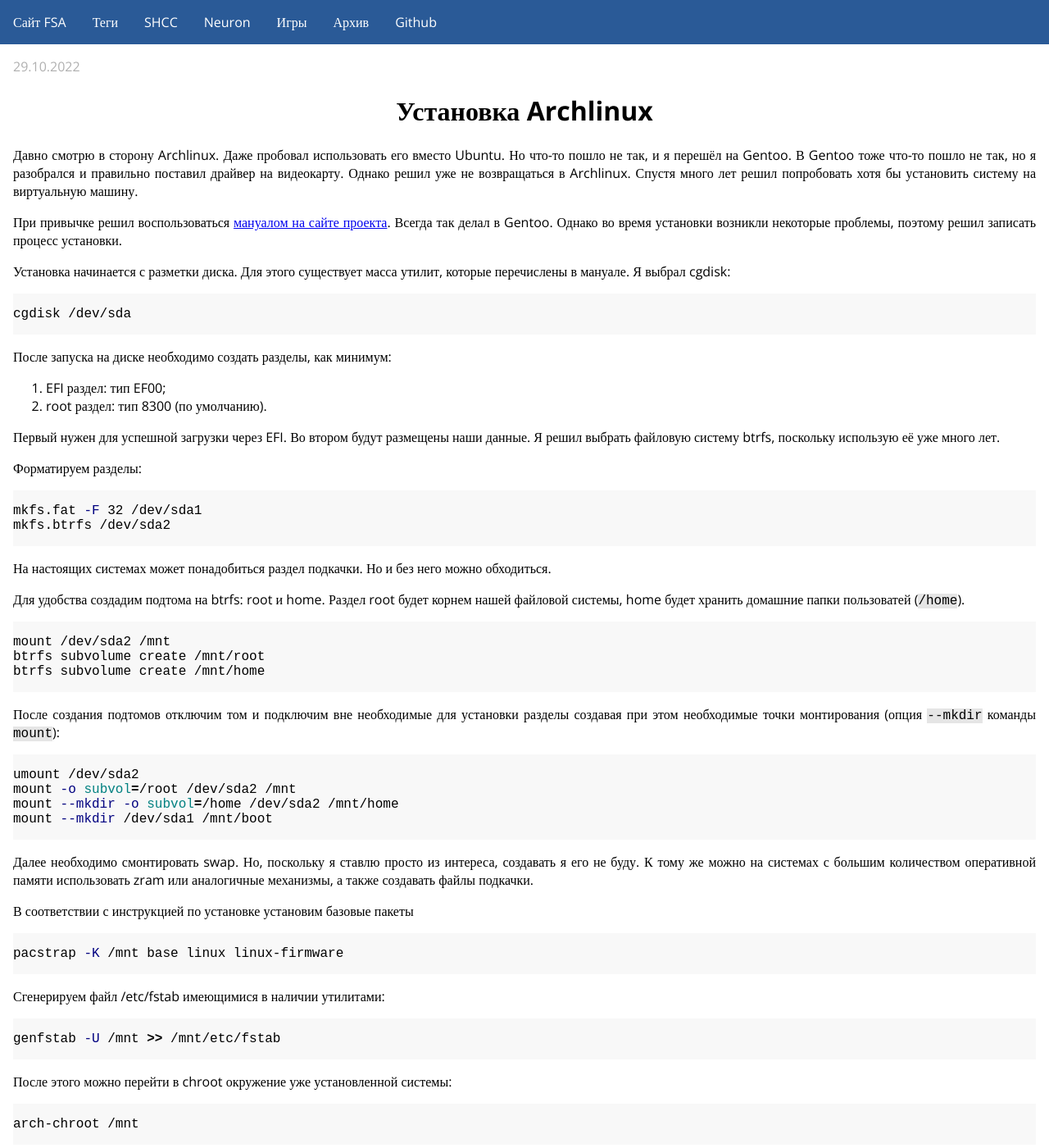
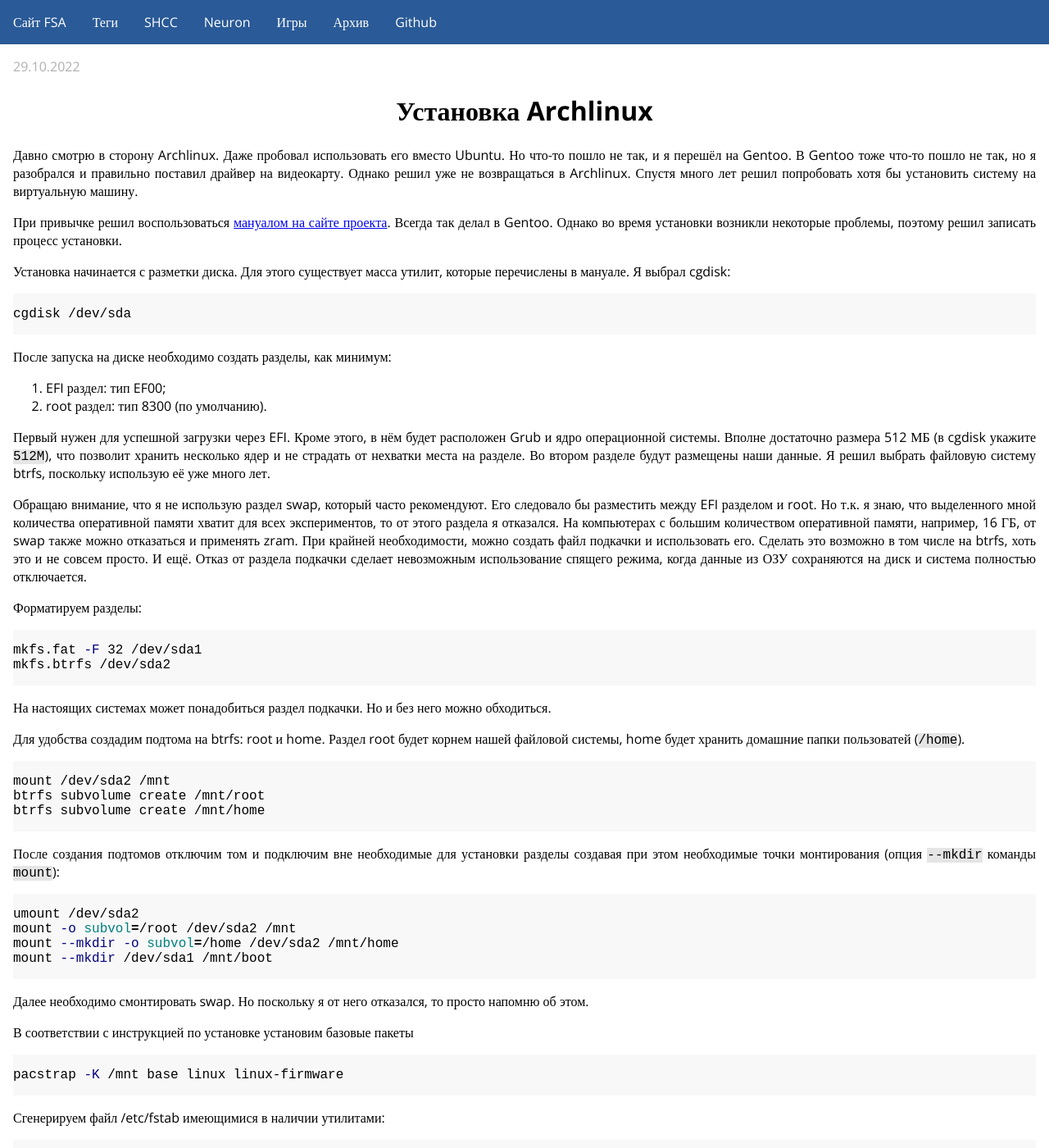
Before and after one commit to fsa/site, a Jekyll site: the page built from _posts/2022-10-29-archlinux.md, in a window 1280 px wide and 1400 px high. Shown: the whole window at 82% size. Built offline with Jekyll 4.4.1, drawn with Linux system fonts in a browser that asks for light colours; comment, search, counter and statistics services are not loaded.

Commit message:
Archlinux: правки относительно использования swap

````diff
--- a/_posts/2022-10-29-archlinux.md
+++ b/_posts/2022-10-29-archlinux.md
@@ -21,7 +21,9 @@
 1. EFI раздел: тип EF00;
 2. root раздел: тип 8300 (по умолчанию).
 
-Первый нужен для успешной загрузки через EFI. Во втором будут размещены наши данные. Я решил выбрать файловую систему btrfs, поскольку использую её уже много лет.
+Первый нужен для успешной загрузки через EFI. Кроме этого, в нём будет расположен Grub и ядро операционной системы. Вполне достаточно размера 512 МБ (в cgdisk укажите `512M`), что позволит хранить несколько ядер и не страдать от нехватки места на разделе. Во втором разделе будут размещены наши данные. Я решил выбрать файловую систему btrfs, поскольку использую её уже много лет.
+
+Обращаю внимание, что я не использую раздел swap, который часто рекомендуют. Его следовало бы разместить между EFI разделом и root. Но т.к. я знаю, что выделенного мной количества оперативной памяти хватит для всех экспериментов, то от этого раздела я отказался. На компьютерах с большим количеством оперативной памяти, например, 16 ГБ, от swap также можно отказаться и применять zram. При крайней необходимости, можно создать файл подкачки и использовать его. Сделать это возможно в том числе на btrfs, хоть это и не совсем просто. И ещё. Отказ от раздела подкачки сделает невозможным использование спящего режима, когда данные из ОЗУ сохраняются на диск и система полностью отключается.
 
 Форматируем разделы:
 
@@ -49,7 +51,7 @@
 mount --mkdir /dev/sda1 /mnt/boot
 ```
 
-Далее необходимо смонтировать swap. Но, поскольку я ставлю просто из интереса, создавать я его не буду. К тому же можно на системах с большим количеством оперативной памяти использовать zram или аналогичные механизмы, а также создавать файлы подкачки.
+Далее необходимо смонтировать swap. Но поскольку я от него отказался, то просто напомню об этом.
 
 В соответствии с инструкцией по установке установим базовые пакеты
 
````
